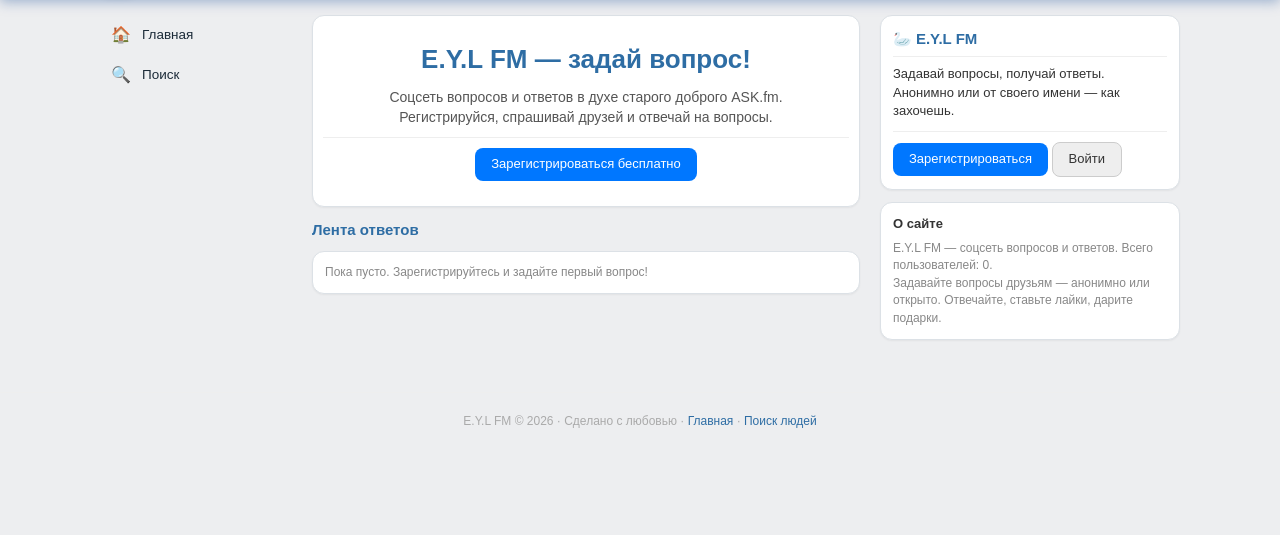
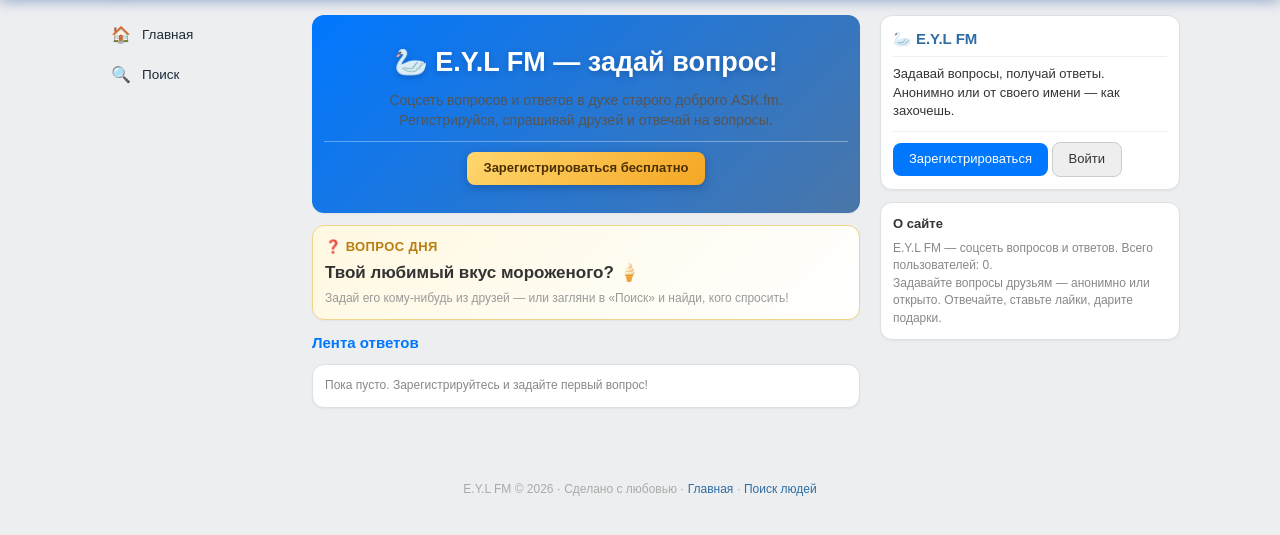
Before and after one commit to ygarik786-a11y/eylfm, a Flask app: page / in a window 1280 px wide. Shown: the part 54-589 px from the top of the page. Run offline with Flask 3, Linux system fonts and the light colour scheme; data that the repository does not hold is empty.

Commit message:
Фишки от Mita: вопрос дня, градиентный герой с лебедем, аноним с масочкой, современные карточки

```diff
--- a/app.py
+++ b/app.py
@@ -156,7 +156,23 @@ def index():
     if me:
         liked = {r[0] for r in db.execute('SELECT qid FROM likes WHERE user_id=?', (me['id'],)).fetchall()}
     people = db.execute('SELECT * FROM users ORDER BY created_at DESC LIMIT 6').fetchall()
-    return render_template('index.html', feed=feed, liked=liked, people=people)
+    import datetime as _dt
+    _dq = ['Какой фильм ты можешь пересматривать вечно? 🎬',
+           'Какая песня у тебя сейчас на повторе? 🎵',
+           'Если бы у тебя была суперспособность — какая? ✨',
+           'Твой любимый вкус мороженого? 🍦',
+           'В каком городе ты мечтаешь побывать? 🌍',
+           'Какая игра из детства — самая любимая? 🎮',
+           'Кофе или чай? ☕',
+           'Какой подарок ты запомнил на всю жизнь? 🎁',
+           'Если бы животные умели говорить — с кем бы ты поговорил первым? 🐶',
+           'Твоё идеальное воскресенье — какое оно? 🌤️',
+           'Какая еда — самая вкусная на свете? 🍕',
+           'Что ты умеешь делать лучше всех? 😎',
+           'Какой праздник ждёшь больше всего в году? 🎄',
+           'Если бы ночью совсем не хотелось спать — чем бы ты занялся? 🌙']
+    day_q = _dq[_dt.date.today().timetuple().tm_yday % len(_dq)]
+    return render_template('index.html', feed=feed, liked=liked, people=people, day_q=day_q)
 
 @app.route('/register', methods=['GET', 'POST'])
 def register():
--- a/static/style.css
+++ b/static/style.css
@@ -69,7 +69,7 @@ label { display: block; font-weight: bold; margin: 8px 0 3px; font-size: 12px; c
 .ask-box textarea { margin-bottom: 6px; }
 
 /* --- лента ответов --- */
-.answer { border: 1px solid #ddd; padding: 12px; margin-bottom: 12px; background: #fff; }
+.answer { border: 1px solid #dce1e6; padding: 14px; margin-bottom: 12px; background: #fff; border-radius: 12px; box-shadow: 0 1px 2px rgba(0, 0, 0, .05); }
 .answer .q { font-weight: bold; font-size: 14px; color: #222; margin-bottom: 4px; }
 .answer .q .who { color: #888; font-weight: normal; font-size: 12px; }
 .answer .a { margin: 6px 0; white-space: pre-wrap; word-wrap: break-word; }
@@ -101,8 +101,17 @@ label { display: block; font-weight: bold; margin: 8px 0 3px; font-size: 12px; c
 .notif .t { color: #888; font-size: 12px; font-weight: normal; }
 
 /* --- прочее --- */
-.hero { text-align: center; padding: 25px 10px; }
-.hero h1 { font-size: 26px; color: #2e6da4; margin-bottom: 8px; }
+.hero { text-align: center; padding: 28px 12px; background: linear-gradient(135deg, #0077ff, #4a76a8); border: none; color: #fff; }
+.hero h1 { font-size: 27px; color: #fff; margin-bottom: 8px; text-shadow: 0 2px 6px rgba(0, 40, 90, .3); }
+.hero p { color: #eaf3ff; }
+.hero .hr { border-top-color: rgba(255, 255, 255, .35); }
+.hero .btn { background: linear-gradient(135deg, #ffd76e, #f5a623); color: #4a2f00; font-weight: bold; box-shadow: 0 3px 10px rgba(0, 40, 90, .3); }
+.hero .btn:hover { background: linear-gradient(135deg, #ffd76e, #f5a623); color: #4a2f00; filter: brightness(1.06); }
+/* Вопрос дня (фишка от Mita, 2026-11-21) */
+.dayq { background: linear-gradient(135deg, #fff8e1, #fff); border: 1px solid #f0d48a; }
+.dayq-title { font-weight: 800; color: #b97e0e; font-size: 13px; letter-spacing: .4px; text-transform: uppercase; margin-bottom: 5px; }
+.dayq-text { font-size: 17px; font-weight: 700; color: #333; margin-bottom: 4px; }
+.dayq-hint { color: #999; font-size: 12px; }
 .hero p { color: #555; font-size: 14px; }
 .footer { text-align: center; color: #aaa; font-size: 12px; padding: 20px 0; border-top: 1px solid #eee; margin-top: 10px; }
 .two-col { display: flex; gap: 20px; }
--- a/templates/base.html
+++ b/templates/base.html
@@ -4,7 +4,7 @@
 <meta charset="utf-8">
 <meta name="viewport" content="width=device-width, initial-scale=1">
 <title>{% if page_title %}{{ page_title }} — {% endif %}E.Y.L FM</title>
-<link rel="stylesheet" href="{{ url_for('static', filename='style.css') }}?v=3">
+<link rel="stylesheet" href="{{ url_for('static', filename='style.css') }}?v=4">
 </head>
 <body>
 <div class="topbar"><div class="topbar-in">
--- a/templates/inbox.html
+++ b/templates/inbox.html
@@ -4,7 +4,7 @@
 {% for q in qs %}
 <div class="qitem">
   <div class="qtext">{{ q.text }}</div>
-  <div class="muted">от {% if q.is_anon %}Анонима{% elif q.from_username %}<a href="{{ url_for('profile', username=q.from_username) }}">{{ q.from_name }}</a>{% else %}Анонима{% endif %} · {{ q.created_at|timeago }}</div>
+  <div class="muted">от {% if q.is_anon %}🎭 Анонима{% elif q.from_username %}<a href="{{ url_for('profile', username=q.from_username) }}">{{ q.from_name }}</a>{% else %}🎭 Анонима{% endif %} · {{ q.created_at|timeago }}</div>
   <form method="post" action="{{ url_for('answer', qid=q.id) }}" style="margin-top:8px">
     <input type="hidden" name="csrf_token" value="{{ csrf_token() }}">
     <textarea name="answer" maxlength="2000" placeholder="Ваш ответ..." required></textarea>
--- a/templates/index.html
+++ b/templates/index.html
@@ -2,13 +2,20 @@
 {% block content %}
 {% if not me %}
 <div class="card hero">
-  <h1>E.Y.L FM — задай вопрос!</h1>
+  <h1>🦢 E.Y.L FM — задай вопрос!</h1>
   <p>Соцсеть вопросов и ответов в духе старого доброго ASK.fm.<br>Регистрируйся, спрашивай друзей и отвечай на вопросы.</p>
   <div class="hr"></div>
   <a class="btn" href="{{ url_for('register') }}">Зарегистрироваться бесплатно</a>
 </div>
 {% endif %}
-<h2 style="font-size:15px;color:#2e6da4;margin-bottom:10px;">{{ page_title or 'Лента ответов' }}</h2>
+{% if day_q %}
+<div class="card dayq">
+  <div class="dayq-title">❓ Вопрос дня</div>
+  <div class="dayq-text">{{ day_q }}</div>
+  <div class="dayq-hint">Задай его кому-нибудь из друзей — или загляни в «Поиск» и найди, кого спросить!</div>
+</div>
+{% endif %}
+<h2 style="font-size:15px;color:#0077ff;margin-bottom:10px;">{{ page_title or 'Лента ответов' }}</h2>
 {% for a in feed %}
 <div class="answer">
   <div class="q">{{ a.text }}
```
